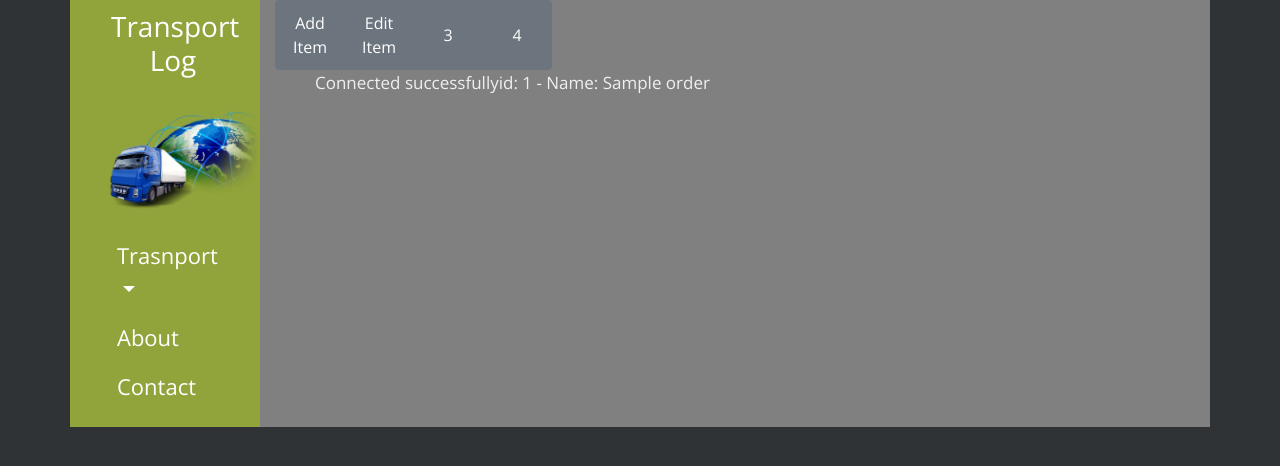
After one commit to TomaszM142/TransportLog, a PHP site: page /index.php in a window 1280 px wide. The commit adds this page. Shown: the top 466 px of the page. Run offline with PHP 8.4, Linux system fonts and the light colour scheme; tables that the repository leaves empty or names only in its code hold one stand-in row (values such as "Sample post").

Commit message:
Connection with database working.

```diff
--- a/connect.php
+++ b/connect.php
@@ -1,9 +1,15 @@
 <?php
+	$host = 'localhost';
+	$username = 'root';
+	$password = '';
+	$dbName = 'transport';
 
-	$host = "localhost";
-	$db_user = "root";
-	$db_password = "";
-	$db_name = "transport";
-	$table="orders";
+// Create connection
+$conn = new mysqli($host, $username, $password);
 
+// Check connection
+if ($conn->connect_error) {
+    die("Connection failed: " . $conn->connect_error);
+}
+echo "Connected successfully";
 ?>
--- /dev/null
+++ b/czytaj.php
@@ -0,0 +1,6 @@
+<?php
+$id = $_GET['id'];
+$wpis= "SELECT * FROM orders WHERE id='$id'";
+$czytaj = mysql_query($wpis);
+$wyswietl = mysql_fetch_array($czytaj);
+?>
--- /dev/null
+++ b/index.php
@@ -0,0 +1,118 @@
+<!DOCTYPE html>
+<html lang="en">
+<head>
+
+	<meta charset="utf-8">
+	<meta name="viewport" content="width=device-width, initial-scale=1, shrink-to-fit=no">
+
+	<title>Transport Log</title>
+	<meta name="description" content="Transport Log System">
+	<meta name="keywords" content="transport, WMS, logistic">
+	<meta name="author" content="Tomasz Mlokosiewicz">
+	<meta http-equiv="X-Ua-Compatible" content="IE=edge">
+
+	<link rel="stylesheet" href="css/bootstrap.min.css">
+	<link rel="stylesheet" href="main.css">
+	<link href="https://fonts.googleapis.com/css?family=Open+Sans:400,700&amp;subset=latin-ext" rel="stylesheet">
+
+	<!--[if lt IE 9]>
+	<script src="https://cdnjs.cloudflare.com/ajax/libs/html5shiv/3.7.3/html5shiv.min.js"></script>
+	<![endif]-->
+
+</head>
+
+<body>
+
+    <div class="container">
+            <div class="row">
+                <aside class="col-md-2 wrapper bg-men">
+                    <!-- Sidebar -->
+                    <nav id="sidebar">
+                        <div class="sidebar-header ml-3">
+                            <h3>Transport Log</h3>
+                        </div>
+
+                        <ul class="list-unstyled">
+                            <a href="index.html"><img src="img/logo.png"height="120" alt="Logo"></p>
+                            <li class="active">
+                                <a href="#submenu" data-toggle="collapse" aria-expanded="false" class="nav-link dropdown-toggle menuText ml-3">Trasnport</a>
+                                <ul class="collapse list-unstyled ml-3" id="submenu">
+                                    <li>
+                                        <a href="#" class="list-group-item list-group-item-dark list-group-item-action">Daily</a>
+                                    </li>
+                                    <li>
+                                        <a href="#" class="list-group-item list-group-item-dark list-group-item-action">Date</a>
+                                    </li>
+                                    <li>
+                                        <a href="#" class="list-group-item list-group-item-dark list-group-item-action">Dispatched</a>
+                                    </li>
+                                </ul>
+                            </li>
+                            <li>
+                                <a href="#" class="nav-link menuText ml-3">About</a>
+                            </li>
+
+                            <li>
+                                <a href="#" class="nav-link menuText ml-3">Contact</a>
+                            </li>
+                        </ul>
+                    </nav>
+
+                </aside>
+
+
+
+
+
+
+
+                        <aside class="col-md-10 content">
+
+
+                                <div class="btn-toolbar justify-content-between" role="toolbar" aria-label="Toolbar with button groups">
+                                        <div class="btn-group" role="group" aria-label="Buttons group">
+                                          <button type="button" class="btn btn-secondary" onClick="window.open('form2.html','form')">Add</br>Item</button>
+                                          <button type="button" class="btn btn-secondary">Edit</br>Item</button>
+                                          <button type="button" class="btn btn-secondary">3</button>
+                                          <button type="button" class="btn btn-secondary">4</button>
+                                        </div>
+
+
+                        </div>
+
+                                <!-- Wyswitlanie zamowienia -->
+                                <ul>
+<?php include('connect.php');
+
+$conn = new mysqli ($host, $username, $password, $dbName);
+
+if ($conn->connect_error) {
+    die("connection failed: ".$conn->connect_error);
+}
+
+$sql = "SELECT * FROM orders ORDER BY id";
+$result = $conn->query($sql);
+while ($row = $result->fetch_assoc()) {
+    echo "id: ".$row["id"]." - Name: ".$row["name"];
+}
+
+   ?>
+</ul>
+
+
+
+                        </aside>
+
+
+
+        </div>
+    </div>
+
+	<script src="https://code.jquery.com/jquery-3.3.1.slim.min.js" integrity="sha384-q8i/X+965DzO0rT7abK41JStQIAqVgRVzpbzo5smXKp4YfRvH+8abtTE1Pi6jizo" crossorigin="anonymous"></script>
+
+	<script src="https://cdnjs.cloudflare.com/ajax/libs/popper.js/1.14.3/umd/popper.min.js" integrity="sha384-ZMP7rVo3mIykV+2+9J3UJ46jBk0WLaUAdn689aCwoqbBJiSnjAK/l8WvCWPIPm49" crossorigin="anonymous"></script>
+
+	<script src="js/bootstrap.min.js"></script>
+
+</body>
+</html>
```
Also changed, not shown: form2.php (+10 -57 lines).
